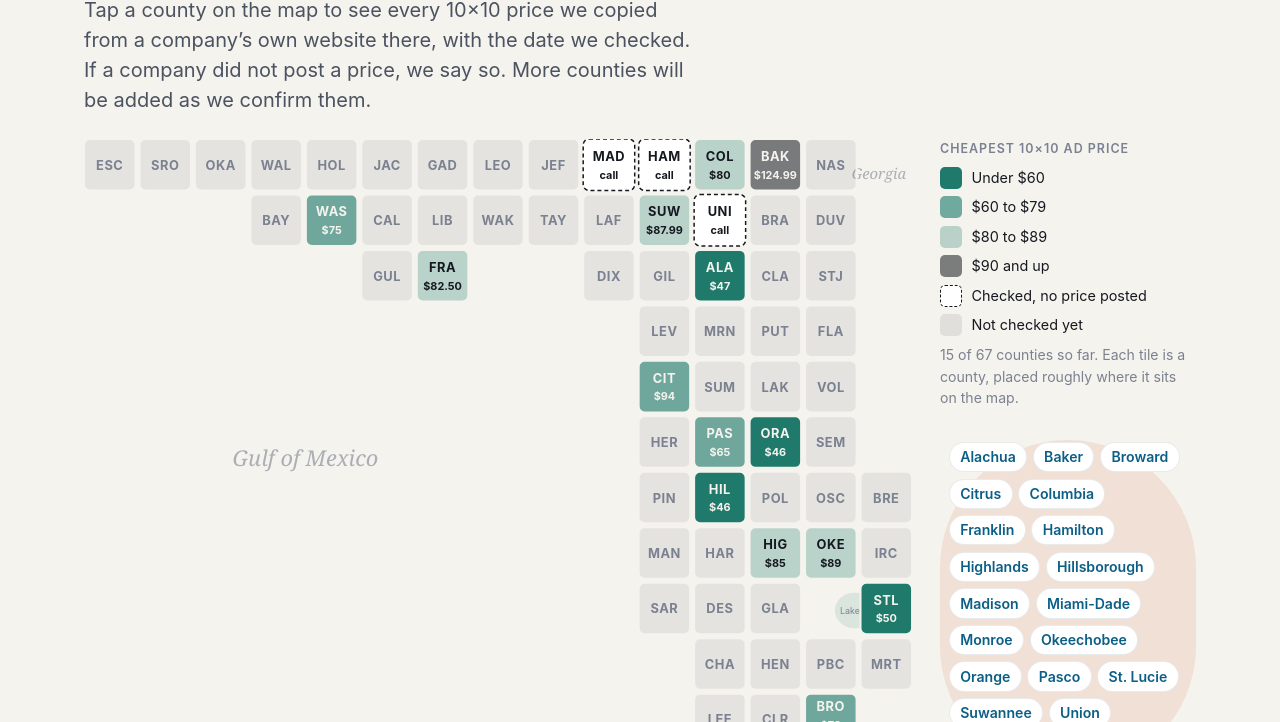
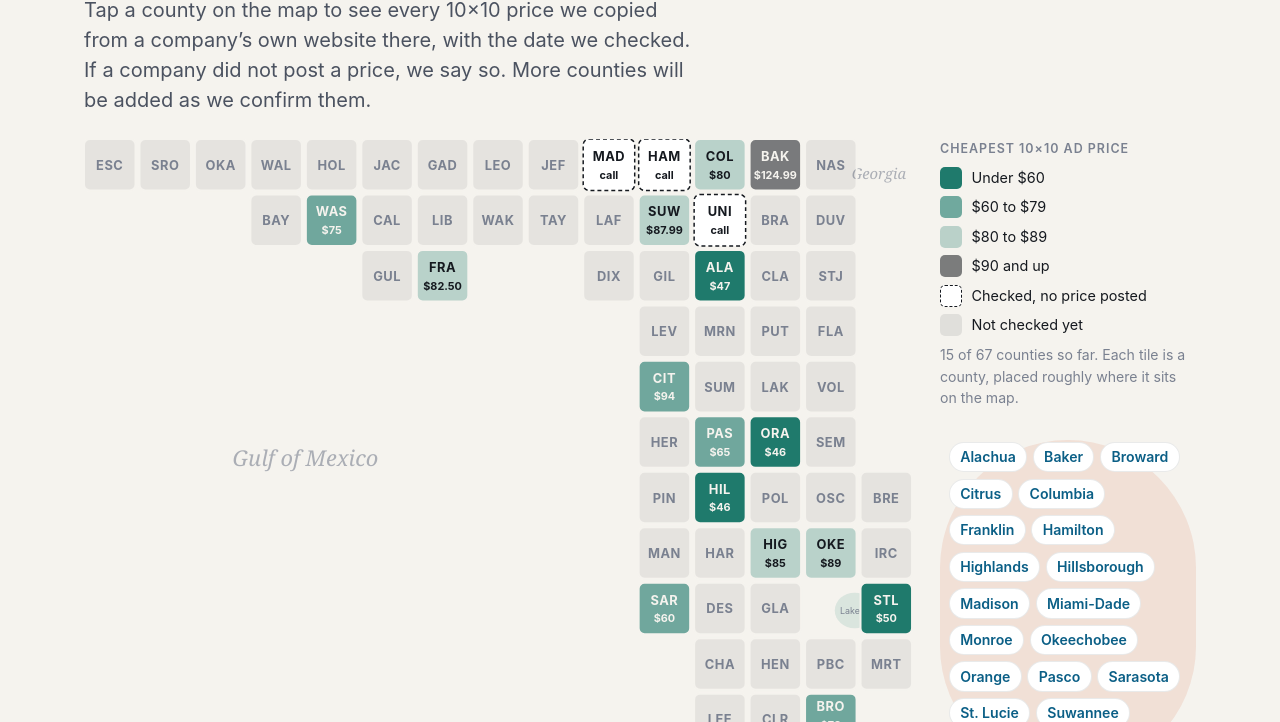
Before and after one commit to JIP223/street-rate-fl, a plain HTML site: page counties.html in a window 1280 px wide. Shown: the part 230-952 px from the top of the page. Drawn offline with Linux system fonts and the light colour scheme.

Commit message:
Add Sarasota to counties.html map and listings (Mogul, merge of PR #7)

```diff
--- a/counties.html
+++ b/counties.html
@@ -98,7 +98,7 @@
 <a href="#highlands" class="ct t2"><title>Highlands County: $85/mo cash</title><rect x="672" y="392" width="52" height="52" rx="6"/><text x="698" y="414" class="ab">HIG</text><text x="698" y="432" class="pr">$85</text></a>
 <a href="#okeechobee" class="ct t2"><title>Okeechobee County: from $89/mo</title><rect x="728" y="392" width="52" height="52" rx="6"/><text x="754" y="414" class="ab">OKE</text><text x="754" y="432" class="pr">$89</text></a>
 <g class="ct off"><title>Indian River County: not checked yet</title><rect x="784" y="392" width="52" height="52" rx="6"/><text x="810" y="423" class="ab">IRC</text></g>
-<g class="ct off"><title>Sarasota County: not checked yet</title><rect x="560" y="448" width="52" height="52" rx="6"/><text x="586" y="479" class="ab">SAR</text></g>
+<a href="#sarasota" class="ct t3"><title>Sarasota County: from $60/mo</title><rect x="560" y="448" width="52" height="52" rx="6"/><text x="586" y="470" class="ab">SAR</text><text x="586" y="488" class="pr">$60</text></a>
 <g class="ct off"><title>DeSoto County: not checked yet</title><rect x="616" y="448" width="52" height="52" rx="6"/><text x="642" y="479" class="ab">DES</text></g>
 <g class="ct off"><title>Glades County: not checked yet</title><rect x="672" y="448" width="52" height="52" rx="6"/><text x="698" y="479" class="ab">GLA</text></g>
 <a href="#st-lucie" class="ct t4"><title>St. Lucie County: from $50/mo</title><rect x="784" y="448" width="52" height="52" rx="6"/><text x="810" y="470" class="ab">STL</text><text x="810" y="488" class="pr">$50</text></a>
@@ -121,7 +121,7 @@
 <div class="key"><span class="sw k0"></span>Checked, no price posted</div>
 <div class="key"><span class="sw koff"></span>Not checked yet</div>
 <p class="small muted">15 of 67 counties so far. Each tile is a county, placed roughly where it sits on the map.</p>
-<div class="jump"><a href="#alachua">Alachua</a><a href="#baker">Baker</a><a href="#broward">Broward</a><a href="#citrus">Citrus</a><a href="#columbia">Columbia</a><a href="#franklin">Franklin</a><a href="#hamilton">Hamilton</a><a href="#highlands">Highlands</a><a href="#hillsborough">Hillsborough</a><a href="#madison">Madison</a><a href="#miami-dade">Miami-Dade</a><a href="#monroe">Monroe</a><a href="#okeechobee">Okeechobee</a><a href="#orange">Orange</a><a href="#pasco">Pasco</a><a href="#st-lucie">St. Lucie</a><a href="#suwannee">Suwannee</a><a href="#union">Union</a><a href="#washington">Washington</a></div>
+<div class="jump"><a href="#alachua">Alachua</a><a href="#baker">Baker</a><a href="#broward">Broward</a><a href="#citrus">Citrus</a><a href="#columbia">Columbia</a><a href="#franklin">Franklin</a><a href="#hamilton">Hamilton</a><a href="#highlands">Highlands</a><a href="#hillsborough">Hillsborough</a><a href="#madison">Madison</a><a href="#miami-dade">Miami-Dade</a><a href="#monroe">Monroe</a><a href="#okeechobee">Okeechobee</a><a href="#orange">Orange</a><a href="#pasco">Pasco</a><a href="#sarasota">Sarasota</a><a href="#st-lucie">St. Lucie</a><a href="#suwannee">Suwannee</a><a href="#union">Union</a><a href="#washington">Washington</a></div>
 </aside>
   </section>
 
```
